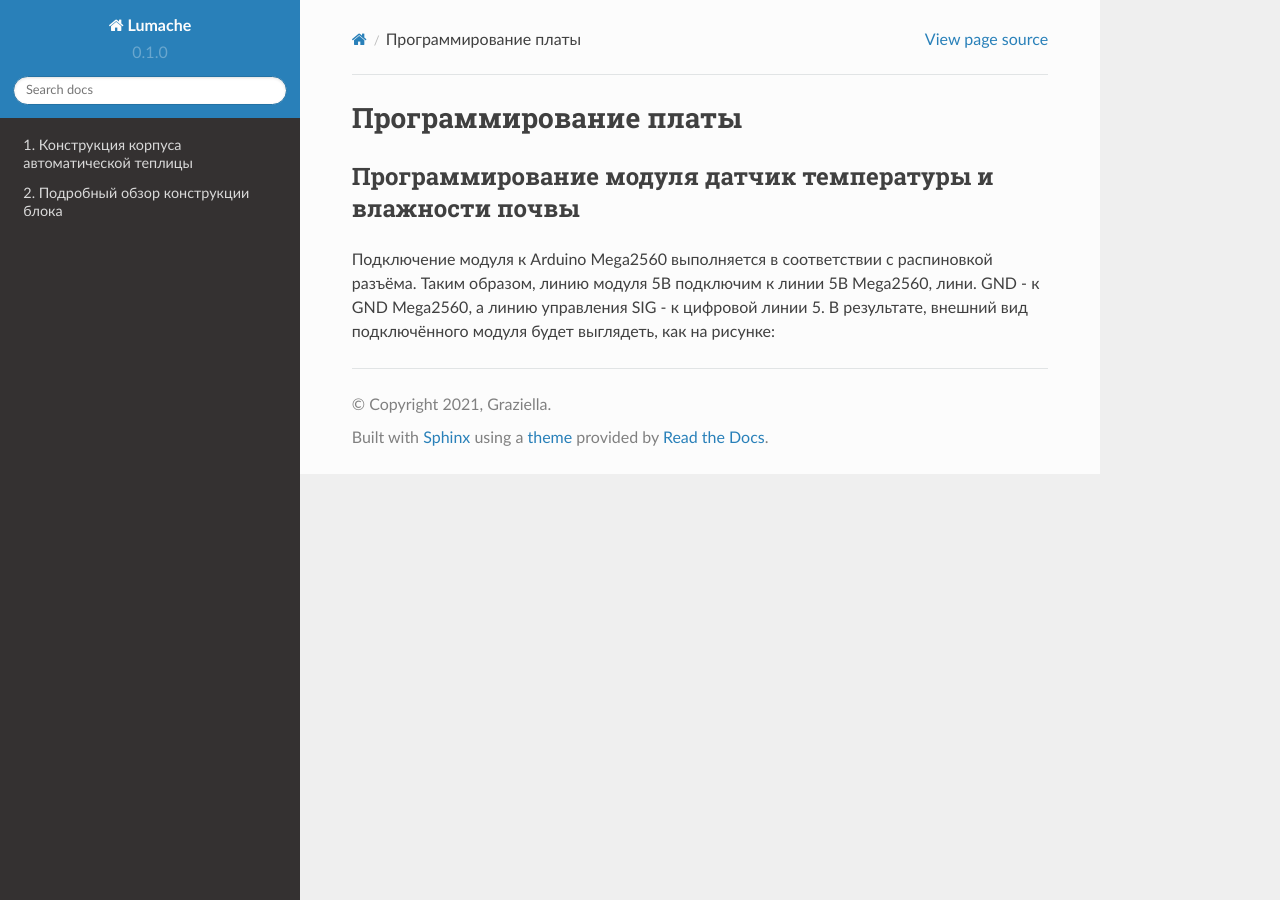
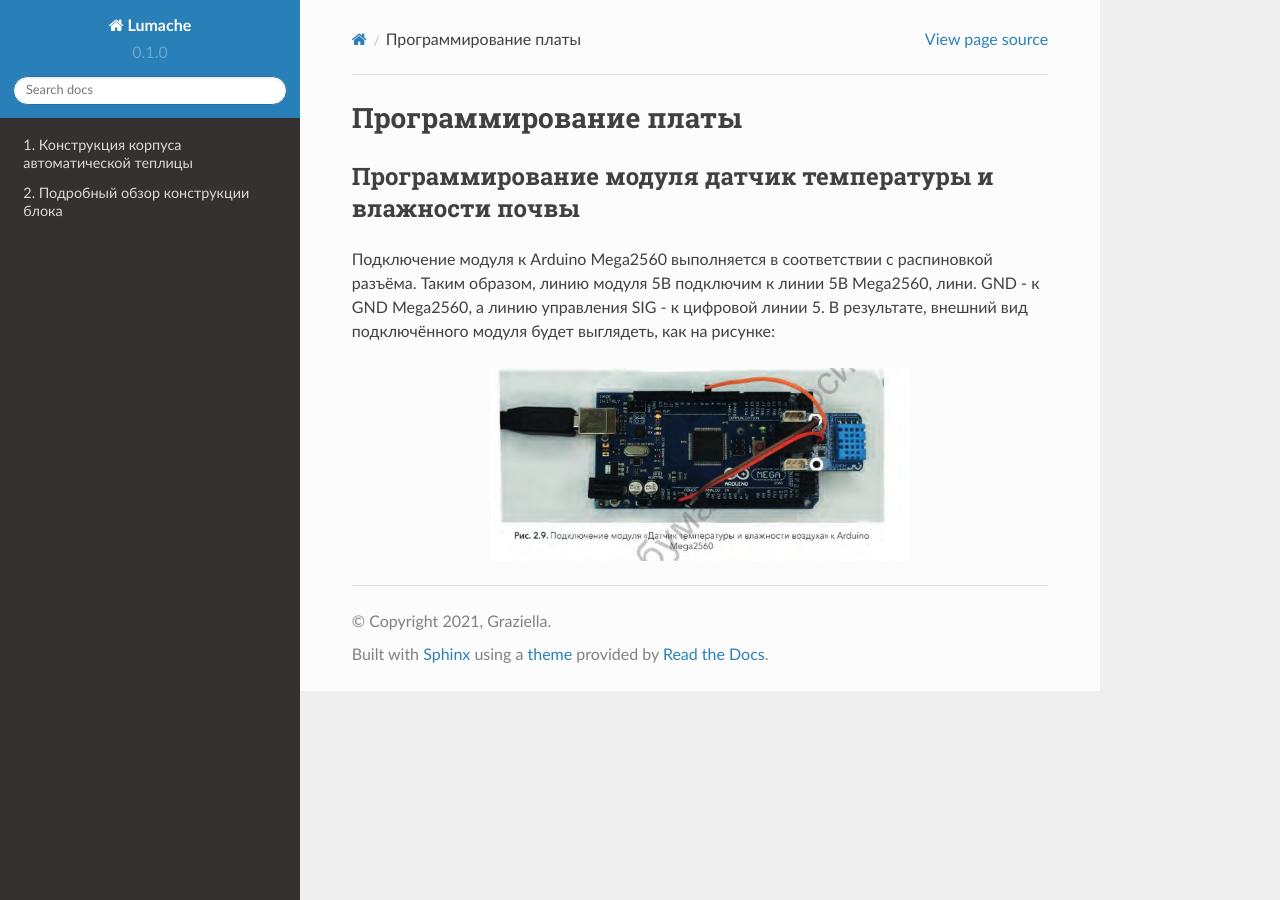
Before and after one commit to BBanwz/book_AL_GH, a Sphinx documentation site: the page built from docs/source/2/1.rst, in a window 1280 px wide. Built offline with Sphinx 7.4.7 and the Read the Docs theme 2.0.0, drawn with Linux system fonts in a browser that asks for light colours; pages that are not in the unit, such as notebooks, are missing from menus.

Commit message:
Update 1.rst

```diff
--- a/docs/source/2/1.rst
+++ b/docs/source/2/1.rst
@@ -5,3 +5,8 @@
 ------------------------------------------------------------
 
 Подключение модуля к Arduino Mega2560 выполняется в соответствии с распиновкой разъёма. Таким образом, линию модуля 5В подключим к линии 5В Mega2560, лини. GND - к GND Mega2560, а линию управления SIG - к цифровой линии 5. В результате, внешний вид подключённого модуля будет выглядеть, как на рисунке:
+
+.. figure:: images/1.png
+       :width: 60%
+       :align: center
+       :alt: датчик температуры и влажности почвы
```
